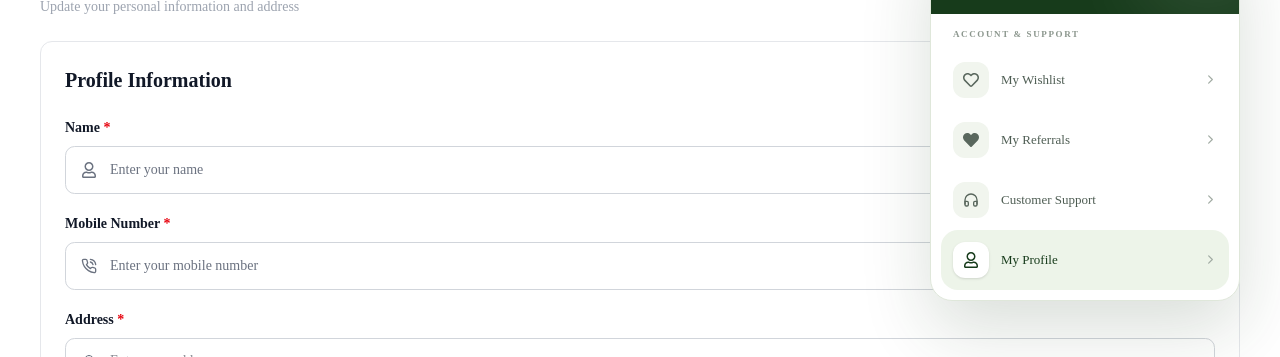
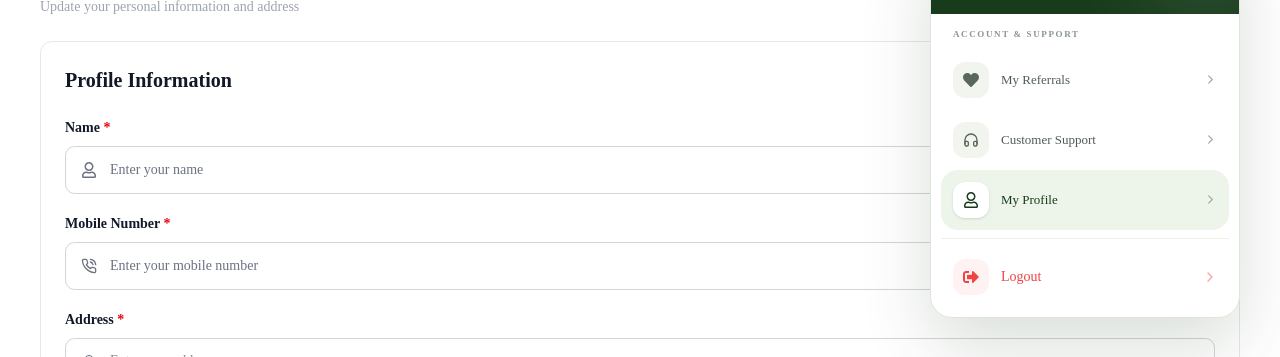
Before and after one commit to konetrixsolutions/protein-bay-web, a Next.js app: page /my-profile in a window 1280 px wide. Both pictures are taken after a click on the button "MENU". Shown: the part 146-503 px from the top of the page. Built offline with nearby package versions, Linux system fonts and the light colour scheme; no server answers.

Commit message:
bug fixes

```diff
--- a/app/Footer.tsx
+++ b/app/Footer.tsx
@@ -2,6 +2,7 @@
 
 import Image from "next/image";
 import Link from "next/link";
+import { usePathname } from "next/navigation";
 import {
   FaFacebook,
   FaInstagram,
@@ -28,6 +29,11 @@ const helpLinks = [
 ];
 
 const Footer = () => {
+  const pathname = usePathname();
+
+  if (pathname === "/auth/login") {
+    return null;
+  }
   return (
     <footer className="mt-16 bg-[#f7f8f1] text-[#173b1b]">
       {/* Main Footer */}
--- a/app/Navbar.tsx
+++ b/app/Navbar.tsx
@@ -3,7 +3,7 @@
 import { useEffect, useRef, useState } from "react";
 import Link from "next/link";
 import Image from "next/image";
-import { usePathname } from "next/navigation";
+import { usePathname, useRouter } from "next/navigation";
 
 import {
   FaBars,
@@ -11,6 +11,7 @@ import {
   FaRegHeart,
   FaHeart,
   FaRegUser,
+  FaSignOutAlt,
 } from "react-icons/fa";
 
 import { PiShoppingCartBold } from "react-icons/pi";
@@ -51,11 +52,6 @@ const mainNavItems = [
 ];
 
 const menuItems: MenuItem[] = [
-  {
-    label: "My Wishlist",
-    path: "/wishlist",
-    icon: FaRegHeart,
-  },
   {
     label: "My Referrals",
     path: "/my-referral",
@@ -127,6 +123,32 @@ const Navbar = () => {
       window.removeEventListener("cartUpdated", handler);
     };
   }, []);
+
+  const router = useRouter();
+
+  if (pathname === "/auth/login") {
+    return null;
+  }
+
+  const handleLogout = async () => {
+    try {
+      await fetch(`${process.env.NEXT_PUBLIC_API_URL}/auth/logout`, {
+        method: "POST",
+        credentials: "include",
+      });
+    } catch (err) {
+      console.error("Logout error:", err);
+    }
+
+    setMenuOpen(false);
+
+    try {
+      // notify other parts of the app (cart count, profile state)
+      window.dispatchEvent(new Event("cartUpdated"));
+    } catch (e) {}
+
+    router.push("/categories");
+  };
 
   return (
     <nav className="sticky top-0 z-50 w-full border-b border-[#e7ece4] bg-[#fcfdf9]/95 backdrop-blur-xl">
@@ -300,6 +322,26 @@ const Navbar = () => {
                       </Link>
                     );
                   })}
+                  <div className="mt-2 border-t border-[#edf0eb] pt-2">
+                    <button
+                      type="button"
+                      onClick={handleLogout}
+                      className="group flex w-full items-center gap-3 rounded-xl px-3 py-3 text-left transition-all duration-200 hover:bg-red-50"
+                    >
+                      <span className="flex h-9 w-9 shrink-0 items-center justify-center rounded-lg bg-red-50 text-destructive group-hover:bg-red-100">
+                        <FaSignOutAlt size={16} />
+                      </span>
+
+                      <span className="flex-1 text-sm font-medium text-destructive">
+                        Logout
+                      </span>
+
+                      <IoChevronForward
+                        size={14}
+                        className="text-red-300 transition-transform group-hover:translate-x-0.5"
+                      />
+                    </button>
+                  </div>
                 </div>
               </div>
             )}
@@ -411,6 +453,26 @@ const Navbar = () => {
                       </Link>
                     );
                   })}
+                  <div className="mt-2 border-t border-[#edf0eb] pt-2">
+                    <button
+                      type="button"
+                      onClick={handleLogout}
+                      className="group flex w-full items-center gap-3 rounded-xl px-3 py-3 text-left transition-all duration-200 hover:bg-red-50"
+                    >
+                      <span className="flex h-9 w-9 shrink-0 items-center justify-center rounded-lg bg-red-50 text-destructive group-hover:bg-red-100">
+                        <FaSignOutAlt size={16} />
+                      </span>
+
+                      <span className="flex-1 text-sm font-medium text-destructive">
+                        Logout
+                      </span>
+
+                      <IoChevronForward
+                        size={14}
+                        className="text-red-300 transition-transform group-hover:translate-x-0.5"
+                      />
+                    </button>
+                  </div>
                 </div>
               </div>
             )}
--- /dev/null
+++ b/app/auth/login/page.tsx
@@ -0,0 +1,5 @@
+import Login from "../Login";
+
+export default function LoginPage() {
+  return <Login />;
+}
--- a/app/categories/page.tsx
+++ b/app/categories/page.tsx
@@ -103,6 +103,7 @@ const Categories = () => {
   const [showProductFilter, setShowProductFilter] = useState(true);
   const [showPriceFilter, setShowPriceFilter] = useState(true);
   const [showMobileFilters, setShowMobileFilters] = useState(false);
+  const router = useRouter();
 
   useEffect(() => {
     const fetchData = async () => {
@@ -376,6 +377,11 @@ const Categories = () => {
       console.error("Add to cart error:", error);
 
       if (axios.isAxiosError(error)) {
+        if (error.response?.status === 401) {
+          router.push("/auth/login");
+          return;
+        }
+
         toast.error(
           error.response?.data?.message ?? "Unable to add product to cart.",
         );
@@ -427,6 +433,11 @@ const Categories = () => {
       console.error("Add to wishlist error:", error);
 
       if (axios.isAxiosError(error)) {
+        if (error.response?.status === 401) {
+          router.push("/auth/login");
+          return;
+        }
+
         toast.error(
           error.response?.data?.message ?? "Unable to add product to wishlist.",
         );
--- /dev/null
+++ b/app/home/page.tsx
@@ -0,0 +1,4 @@
+const Home = () => {
+  return <div>hi</div>;
+};
+export default Home;
--- a/app/page.tsx
+++ b/app/page.tsx
@@ -1,13 +1,14 @@
 "use client";
 
-import Login from "./auth/Login";
+import { useEffect } from "react";
+import { useRouter } from "next/navigation";
 
-export default function Home() {
-  return (
-    <div>
-      <Login />
-    </div>
-  );
+export default function RootPage() {
+  const router = useRouter();
 
-  // return <HomeScreen />;
+  useEffect(() => {
+    router.replace("/home");
+  }, [router]);
+
+  return null;
 }
--- a/app/products/[id]/page.tsx
+++ b/app/products/[id]/page.tsx
@@ -303,6 +303,11 @@ const ProductView = () => {
       console.error("Add to cart error:", error);
 
       if (axios.isAxiosError(error)) {
+        if (error.response?.status === 401) {
+          router.push("/auth/login");
+          return;
+        }
+
         toast.error(
           error.response?.data?.message ?? "Unable to add product to cart.",
         );
@@ -346,6 +351,11 @@ const ProductView = () => {
       console.error("Buy now error:", error);
 
       if (axios.isAxiosError(error)) {
+        if (error.response?.status === 401) {
+          router.push("/auth/login");
+          return;
+        }
+
         toast.error(
           error.response?.data?.message ?? "Unable to proceed with purchase.",
         );
@@ -387,6 +397,11 @@ const ProductView = () => {
       console.error("Wishlist error:", error);
 
       if (axios.isAxiosError(error)) {
+        if (error.response?.status === 401) {
+          router.push("/auth/login");
+          return;
+        }
+
         toast.error(
           error.response?.data?.message ?? "Unable to add to wishlist.",
         );
--- a/app/wishlist/page.tsx
+++ b/app/wishlist/page.tsx
@@ -174,6 +174,12 @@ const Wishlist = () => {
           "Add to cart API error:",
           error.response?.data || error.message,
         );
+
+        if (error.response?.status === 401) {
+          router.push("/auth/login");
+          return;
+        }
+
         toast.error(
           error?.response?.data?.message || "Failed to add item to cart",
         );
```
